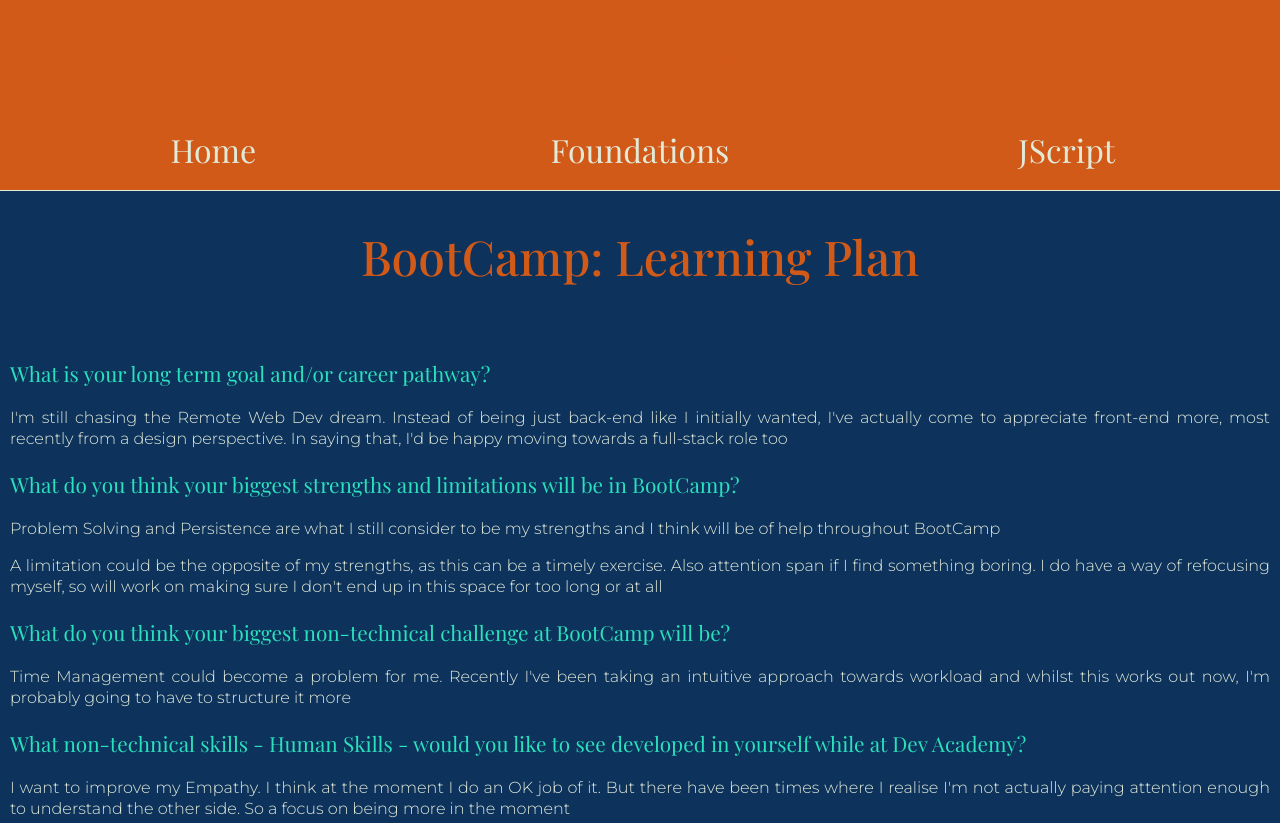
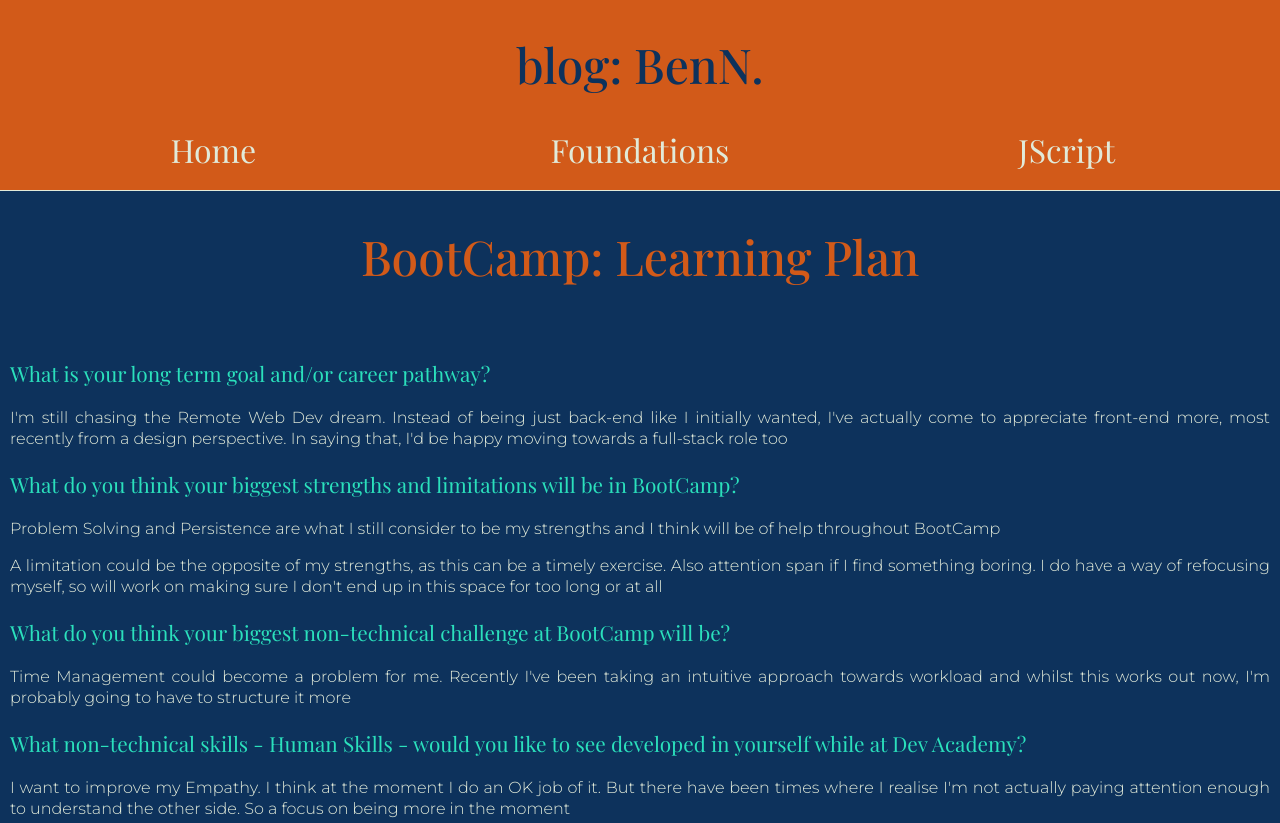
Before and after one commit to ben-ngahere/ben-ngahere.github.io, a plain HTML site: page Blogs/bootcamp-learning-plan.html in a window 1280 px wide. Shown: the top 823 px of the page. Drawn offline with nearby package versions, Linux system fonts and the light colour scheme; a web font is replaced by a local one.

Commit message:
Relink CSS

```diff
--- a/Blogs/bootcamp-learning-plan.html
+++ b/Blogs/bootcamp-learning-plan.html
@@ -20,7 +20,7 @@
   </head>
   <body>
     <header class="fixed-header">
-      <h1 class="heading">blog: BenN.</h1>
+      <h1 class="heading-index">blog: BenN.</h1>
       <div style="display: flex; justify-content: space-around">
         <span class="title"><a href="/index.html">Home</a></span>
         <span class="title"
```
